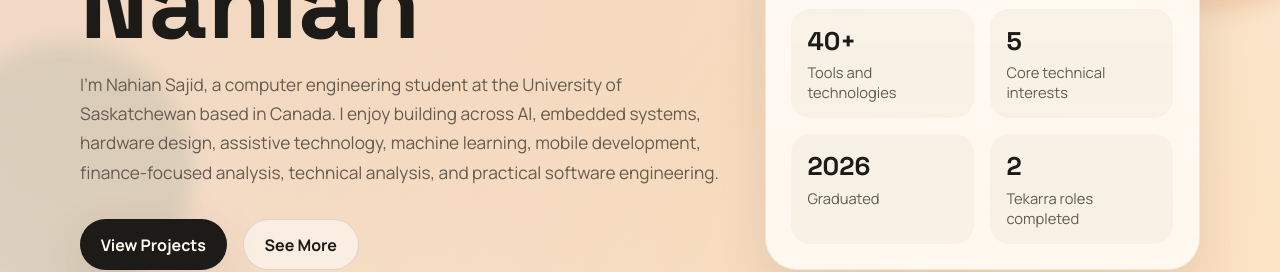
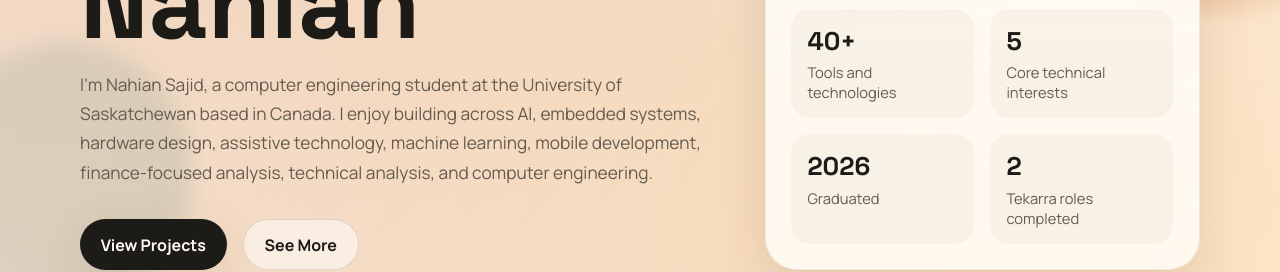
Before and after one commit to nahian-sajid/nahianport, a Next.js app: page / in a window 1280 px wide. Shown: the part 373-645 px from the top of the page. Built offline with nearby package versions, Linux system fonts and the light colour scheme.

Commit message:
Refine homepage bio wording

```diff
--- a/src/app/page.tsx
+++ b/src/app/page.tsx
@@ -460,7 +460,7 @@ export default function Home() {
               University of Saskatchewan based in Canada. I enjoy building
               across AI, embedded systems, hardware design, assistive
               technology, machine learning, mobile development, finance-focused
-              analysis, technical analysis, and practical software engineering.
+              analysis, technical analysis, and computer engineering.
             </p>
             <div className="hero-actions">
               <a className="button-primary" href="#projects">
```
